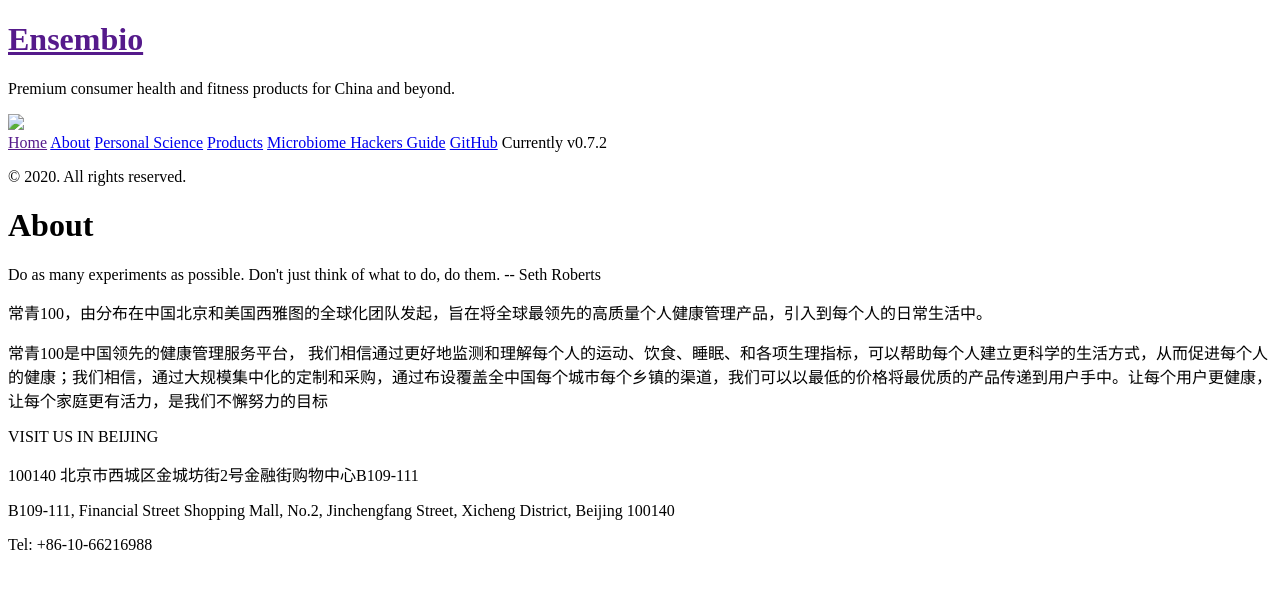
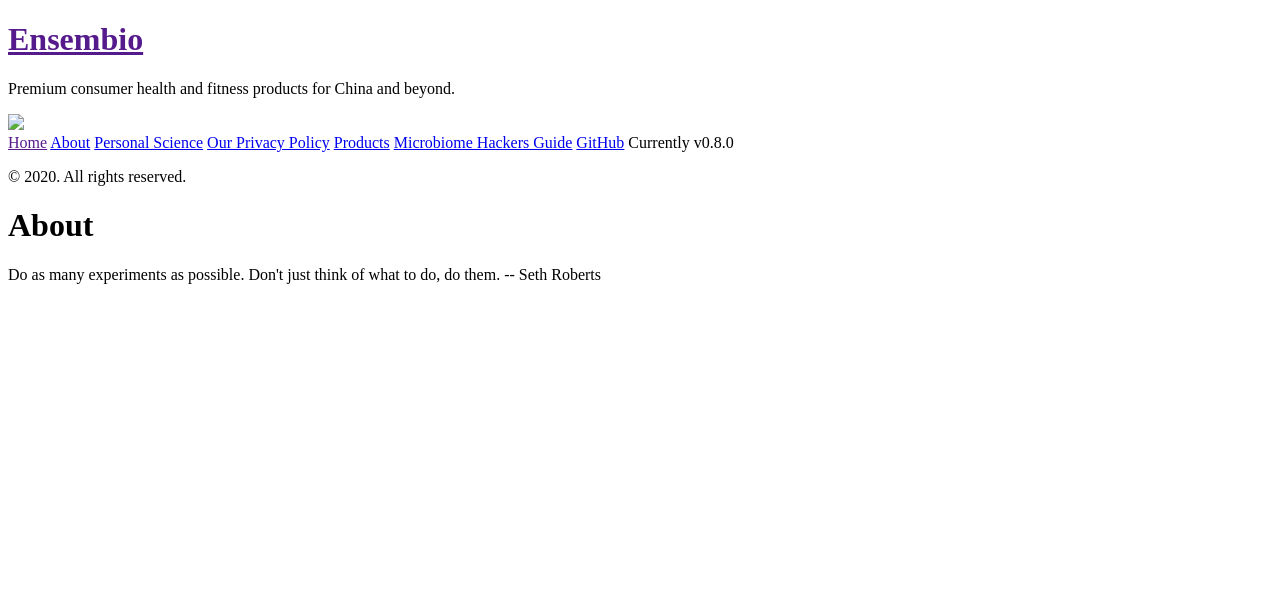
Before and after one commit to ensembio/ensembio.github.io, a Jekyll site: the page built from about.md, in a window 1280 px wide. Shown: the top 589 px of the page. Built offline with Jekyll 4.4.1, drawn with Linux system fonts in a browser that asks for light colours.

Commit message:
updated for Jul 2020, with privacy policy

```diff
--- a/_config.yml
+++ b/_config.yml
@@ -9,7 +9,7 @@
 baseurl:          /
 
 # Custom vars
-version:          0.7.2
+version:          0.8.0
 
 
 paginate:         5
--- a/about.md
+++ b/about.md
@@ -7,15 +7,3 @@
   Do as many experiments as possible. Don't just think of what to do,
    do them. -- Seth Roberts
   </p>
-
-常青100，由分布在中国北京和美国西雅图的全球化团队发起，旨在将全球最领先的高质量个人健康管理产品，引入到每个人的日常生活中。
-
-常青100是中国领先的健康管理服务平台， 我们相信通过更好地监测和理解每个人的运动、饮食、睡眠、和各项生理指标，可以帮助每个人建立更科学的生活方式，从而促进每个人的健康；我们相信，通过大规模集中化的定制和采购，通过布设覆盖全中国每个城市每个乡镇的渠道，我们可以以最低的价格将最优质的产品传递到用户手中。让每个用户更健康，让每个家庭更有活力，是我们不懈努力的目标
-
-VISIT US IN BEIJING
-
-100140 北京市西城区金城坊街2号金融街购物中心B109-111
-
-B109-111, Financial Street Shopping Mall, No.2, Jinchengfang Street, Xicheng District, Beijing 100140
-
-Tel: +86-10-66216988
```
Also changed, not shown: _posts/2013-01-01-whats-ensembio.md (+2 -2 lines), privacy.md (added, +50 -0 lines).
